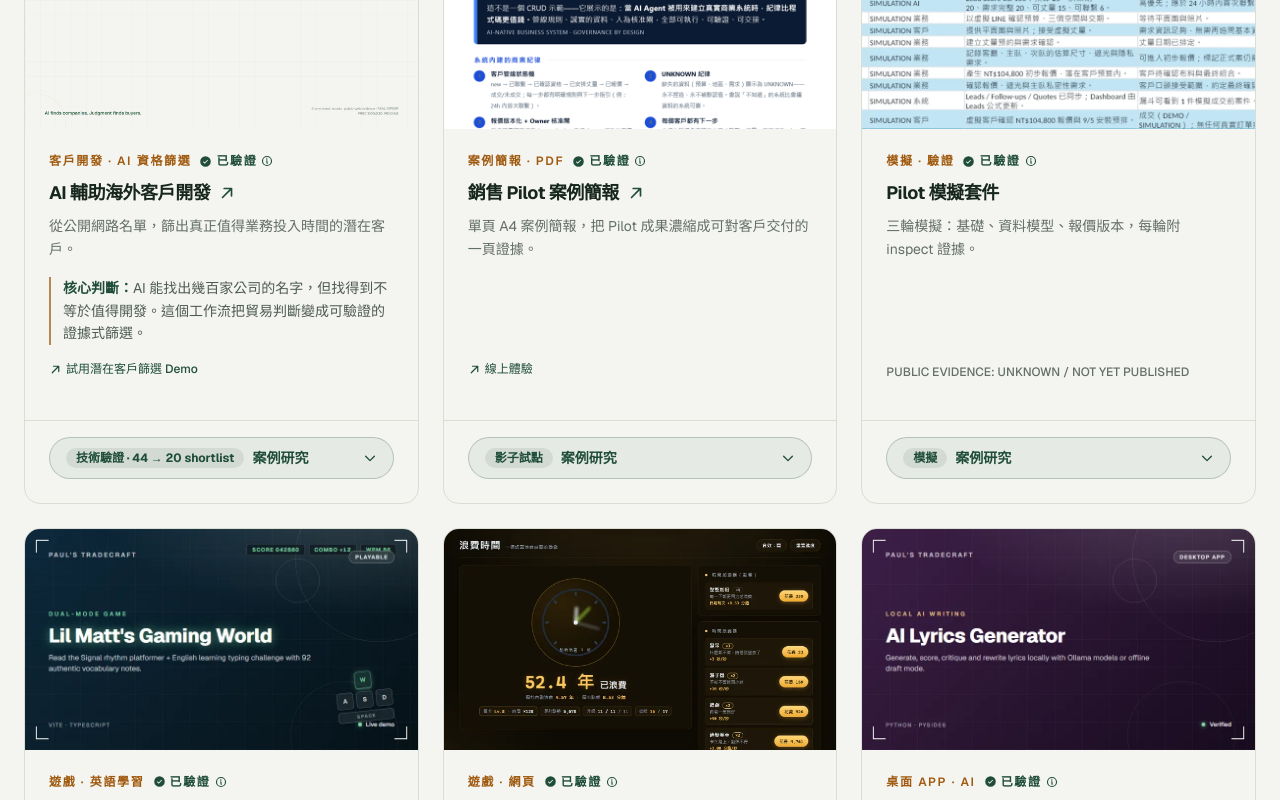
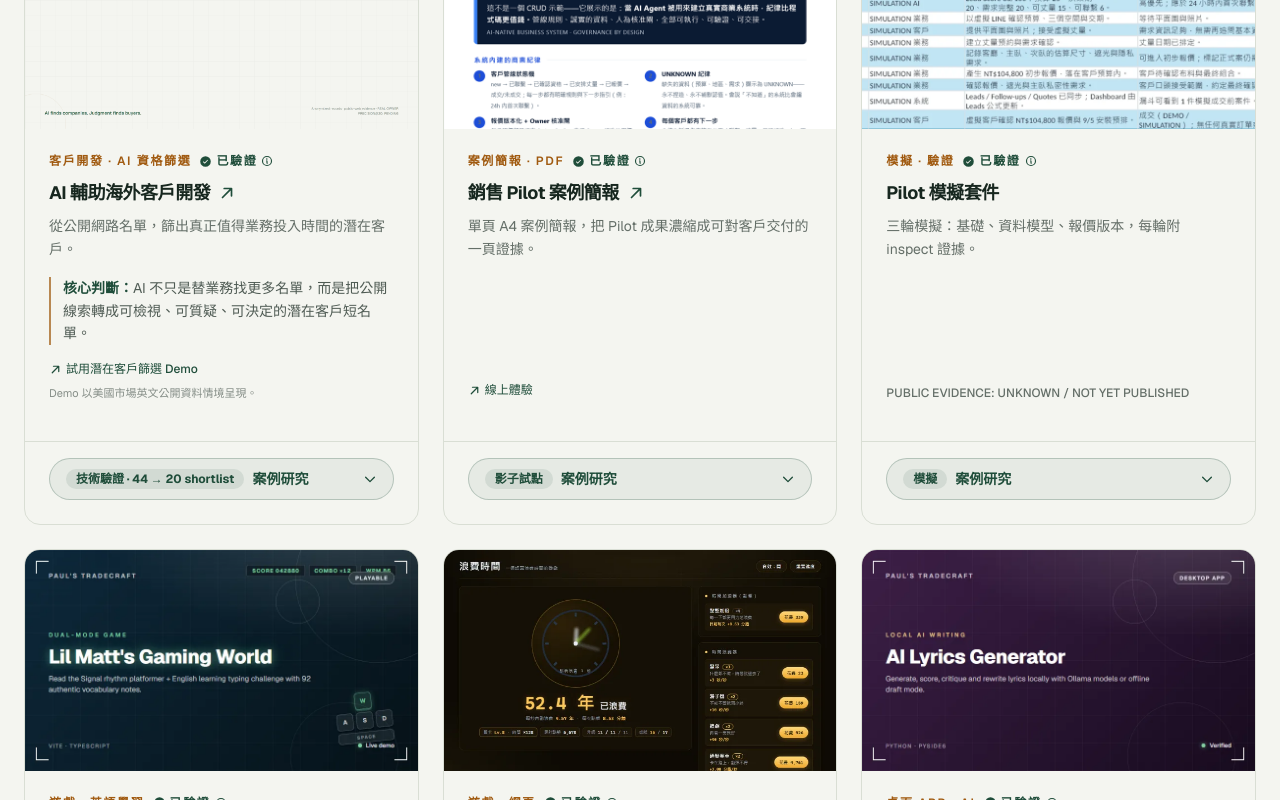
Before and after one commit to apchen1978/pauls-tradecraft, a React (Vite) app: page / in a window 1280 px wide. Shown: the part 4560-5360 px from the top of the page. Built offline with nearby package versions, Linux system fonts and the light colour scheme.

Commit message:
content: lead discovery polish — evidence-discipline statement, judgment positioning, demo note

```diff
--- a/src/components/Works.jsx
+++ b/src/components/Works.jsx
@@ -180,6 +180,9 @@ export default function Works() {
                       t.works.linkPending
                     ) : null}
                   </p>
+                  {w.demoNote && (
+                    <p className="mt-1.5 text-[11px] leading-snug text-ink/50">{w.demoNote[lang]}</p>
+                  )}
                 </div>
               </Wrapper>
               {w.case && <CaseStudy c={w.case} related={w.related} />}
--- a/src/data/works.js
+++ b/src/data/works.js
@@ -553,17 +553,18 @@ export const works = [
     verified: true,
     link: "https://apchen1978.github.io/overseas-lead-discovery-demo/",
     linkLabel: { zh: "試用潛在客戶篩選 Demo", en: "Try Qualification Demo" },
+    demoNote: { zh: "Demo 以美國市場英文公開資料情境呈現。", en: "Demo uses an English-language U.S. market scenario." },
     zh: {
       title: "AI 輔助海外客戶開發",
       desc: "從公開網路名單，篩出真正值得業務投入時間的潛在客戶。",
       tag: "客戶開發 · AI 資格篩選",
-      caseSummary: "AI 能找出幾百家公司的名字，但找得到不等於值得開發。這個工作流把貿易判斷變成可驗證的證據式篩選。",
+      caseSummary: "AI 不只是替業務找更多名單，而是把公開線索轉成可檢視、可質疑、可決定的潛在客戶短名單。",
     },
     en: {
       title: "AI-Assisted Overseas Lead Discovery",
       desc: "From public-web discovery to evidence-qualified prospects.",
       tag: "Lead discovery · AI qualification",
-      caseSummary: "AI can find hundreds of companies. Finding them is not the same as identifying buyers worth a sales team's time.",
+      caseSummary: "AI doesn't just find more leads. It turns public signals into a shortlist people can inspect, challenge, and act on.",
     },
     case: {
       stage: { zh: "技術驗證", en: "Technical Validation" },
@@ -585,8 +586,8 @@ export const works = [
         en: "44 candidates evaluated through evidence qualification → 20 evidence-qualified shortlist; after M3 rubric-v2 iteration, weak-adjacent false positives were reduced in the shortlist; 8 anonymized representative records published as an interactive demo.",
       },
       evidence: {
-        zh: "44 家候選評估 · 20 家證據合格短名單 · M2 凍結基準 · M3 rubric-v2 迭代 · 8 家脫敏 demo records。揭露：REAL OWNER PRECISION@20: PENDING · 脫敏代表性 records · 公開網路證據流程 · 含模擬/領域學習元素 · 未進行 outreach · 商業採用與支付意願未證明。",
-        en: "44 unique candidates evaluated · 20 evidence-qualified shortlist · M2 frozen baseline · M3 rubric-v2 iteration · 8 anonymized representative records in the interactive demo. Disclosure: REAL OWNER PRECISION@20: PENDING · representative/anonymized records · public-web evidence workflow · simulated/domain-learning elements included · no outreach performed · commercial adoption and willingness-to-pay not proven.",
+        zh: "44 家候選評估 · 20 家證據合格短名單 · M2 凍結基準 · M3 rubric-v2 迭代 · 8 家脫敏 demo records。揭露：REAL OWNER PRECISION@20: PENDING · 脫敏代表性 records · 公開網路證據流程 · 含模擬/領域學習元素 · 未進行 outreach · 商業採用與支付意願未證明 · 沒有證據支持的資訊，不會被標示為已確認事實。",
+        en: "44 unique candidates evaluated · 20 evidence-qualified shortlist · M2 frozen baseline · M3 rubric-v2 iteration · 8 anonymized representative records in the interactive demo. Disclosure: REAL OWNER PRECISION@20: PENDING · representative/anonymized records · public-web evidence workflow · simulated/domain-learning elements included · no outreach performed · commercial adoption and willingness-to-pay not proven · No unsupported claim is presented as confirmed.",
       },
     },
   },
```
